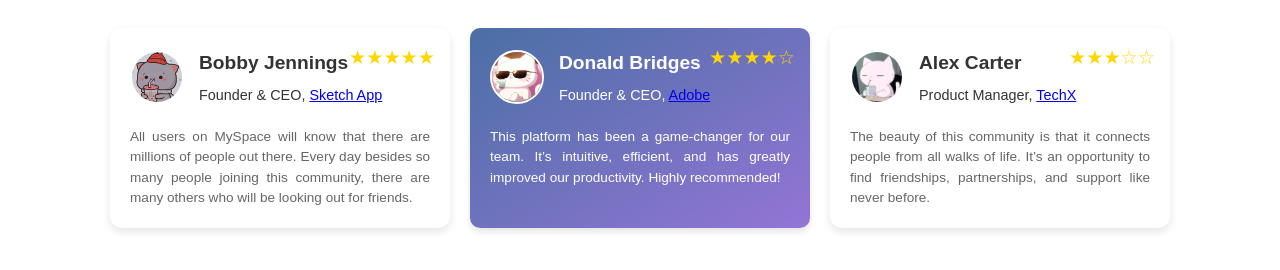
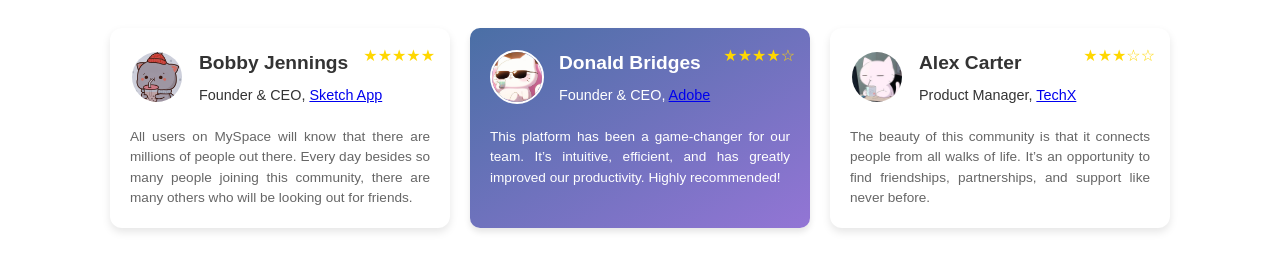
Before and after one commit to magicmarc/card_ui, a plain HTML site: page index.html in a window 1280 px wide. Drawn offline with Linux system fonts and the light colour scheme.

Commit message:
Update styles.css

```diff
--- a/styles.css
+++ b/styles.css
@@ -76,7 +76,7 @@
 
 /* 星级样式 */
 .stars {
-    font-size: 1.2rem; /* 稍大一点的星星 */
+    font-size: 1rem;
     color: gold;
     position: absolute;
     top: 15px; /* 距离顶部 */
```
